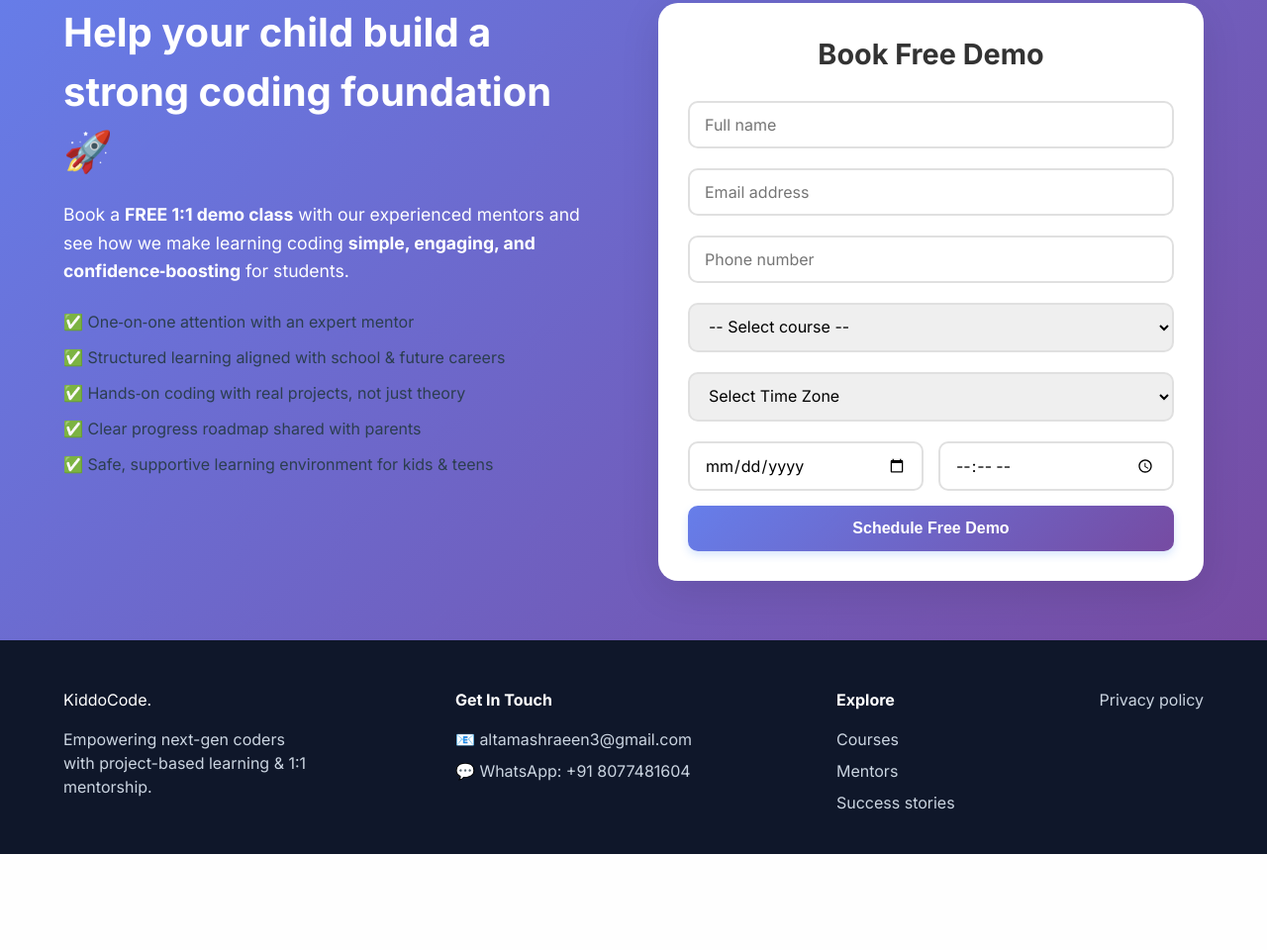
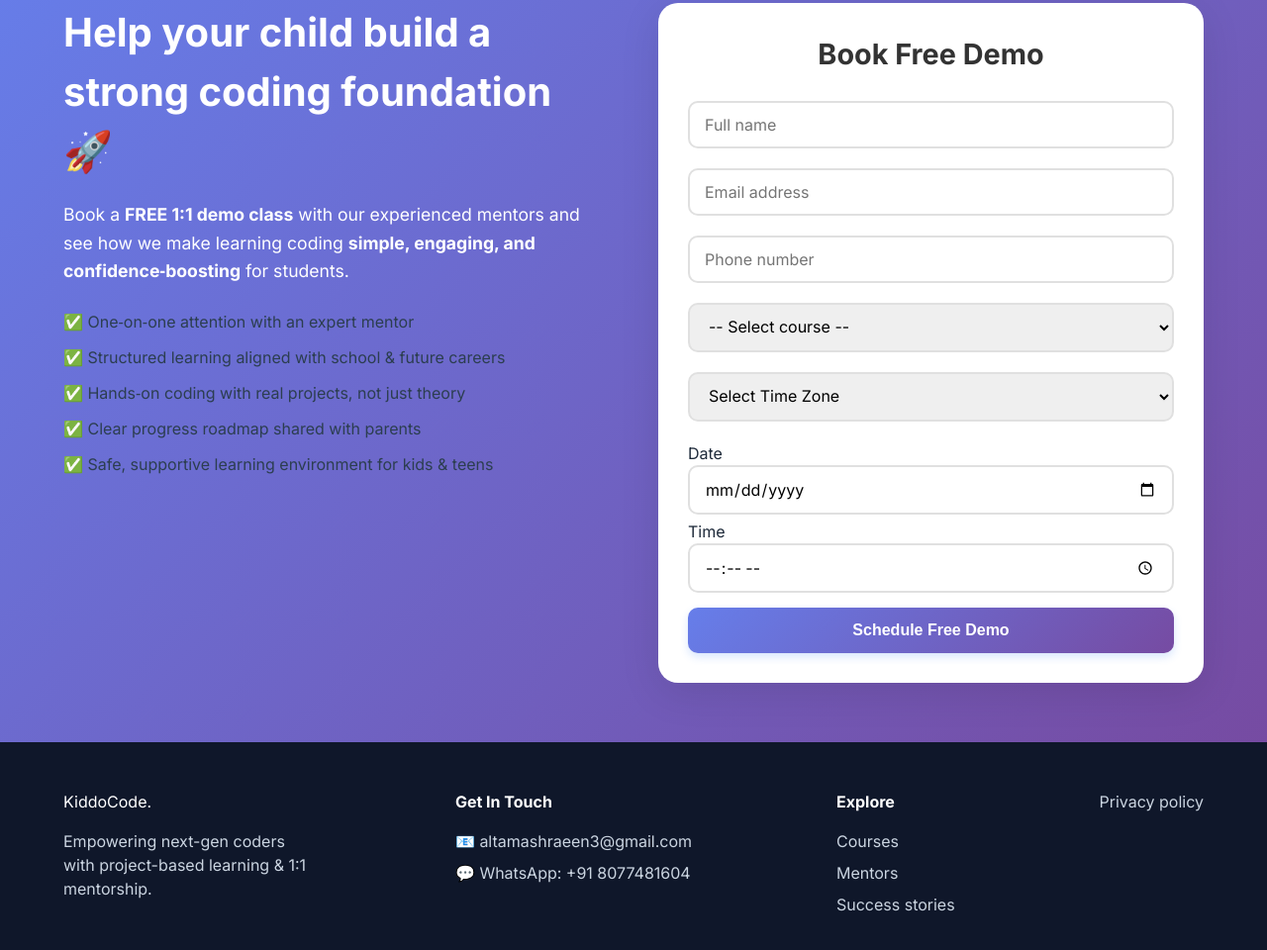
Before and after one commit to Call-Me-Altu/KiddoCode, a plain HTML site: page FrontEnd/index.html in a window 1280 px wide. Shown: the part 2999-3959 px from the top of the page at 99% size. Before the commit the page ends 3862 px from the top, so only its background shows below. Drawn offline with Linux system fonts and the light colour scheme.

Commit message:
Refactor date and time input fields in form

```diff
--- a/FrontEnd/index.html
+++ b/FrontEnd/index.html
@@ -292,16 +292,16 @@
                     <small class="error-msg" id="timeZoneError"></small>
                 </div>
 
-                <div class="form-row">
 <div class="form-group half">
+    <label for="demoDate">Date</label>
     <input type="date" id="demoDate" name="date" required>
     <small class="error-msg" id="dateError"></small>
 </div>
 
 <div class="form-group half">
+    <label for="demoTime">Time</label>
     <input type="time" id="demoTime" name="time" required>
     <small class="error-msg" id="timeError"></small>
-                    </div>
 </div>
 
                 <button type="submit" class="btn-primary full-width">Schedule Free Demo</button>
```
Lines whose indentation alone changed are shown as unchanged.
